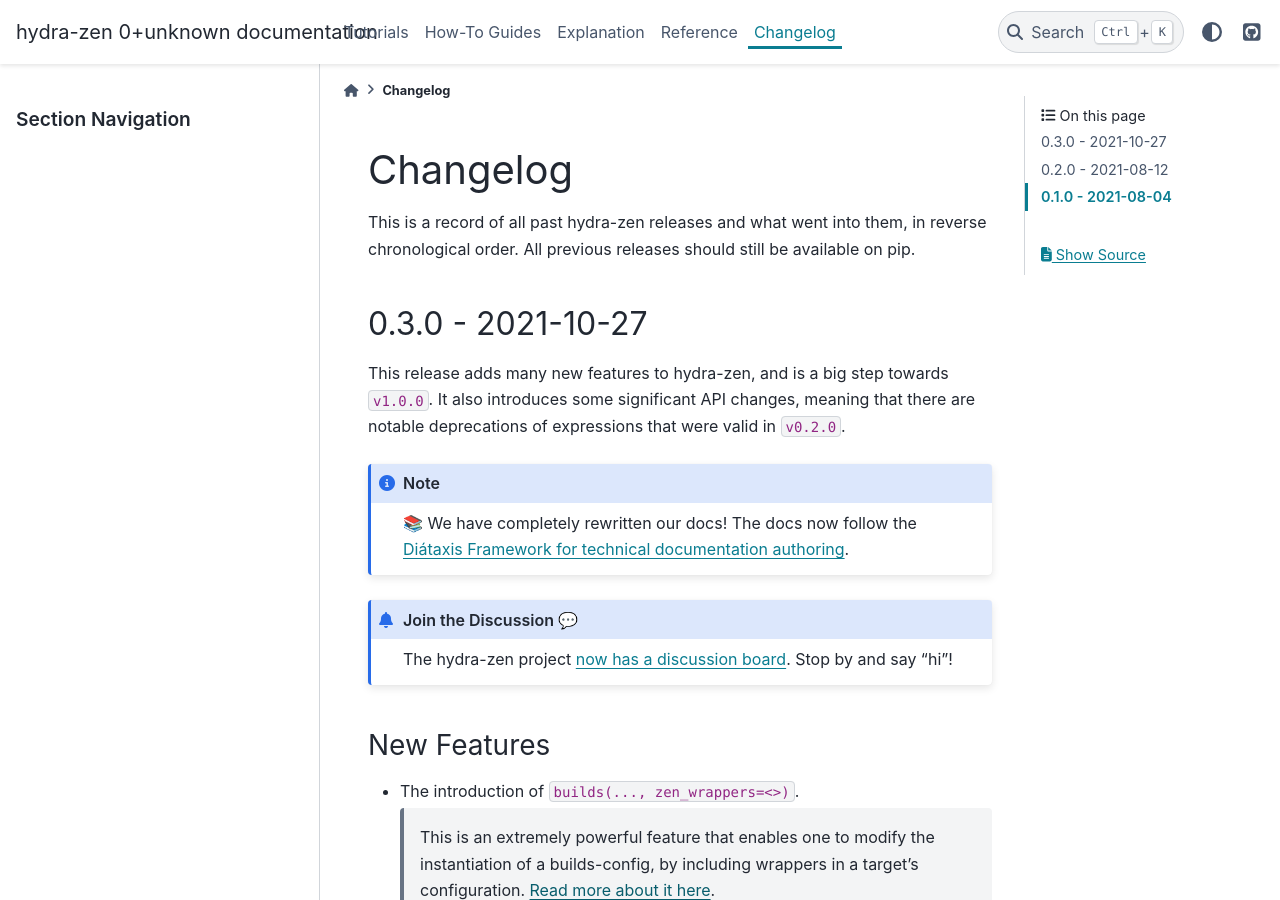
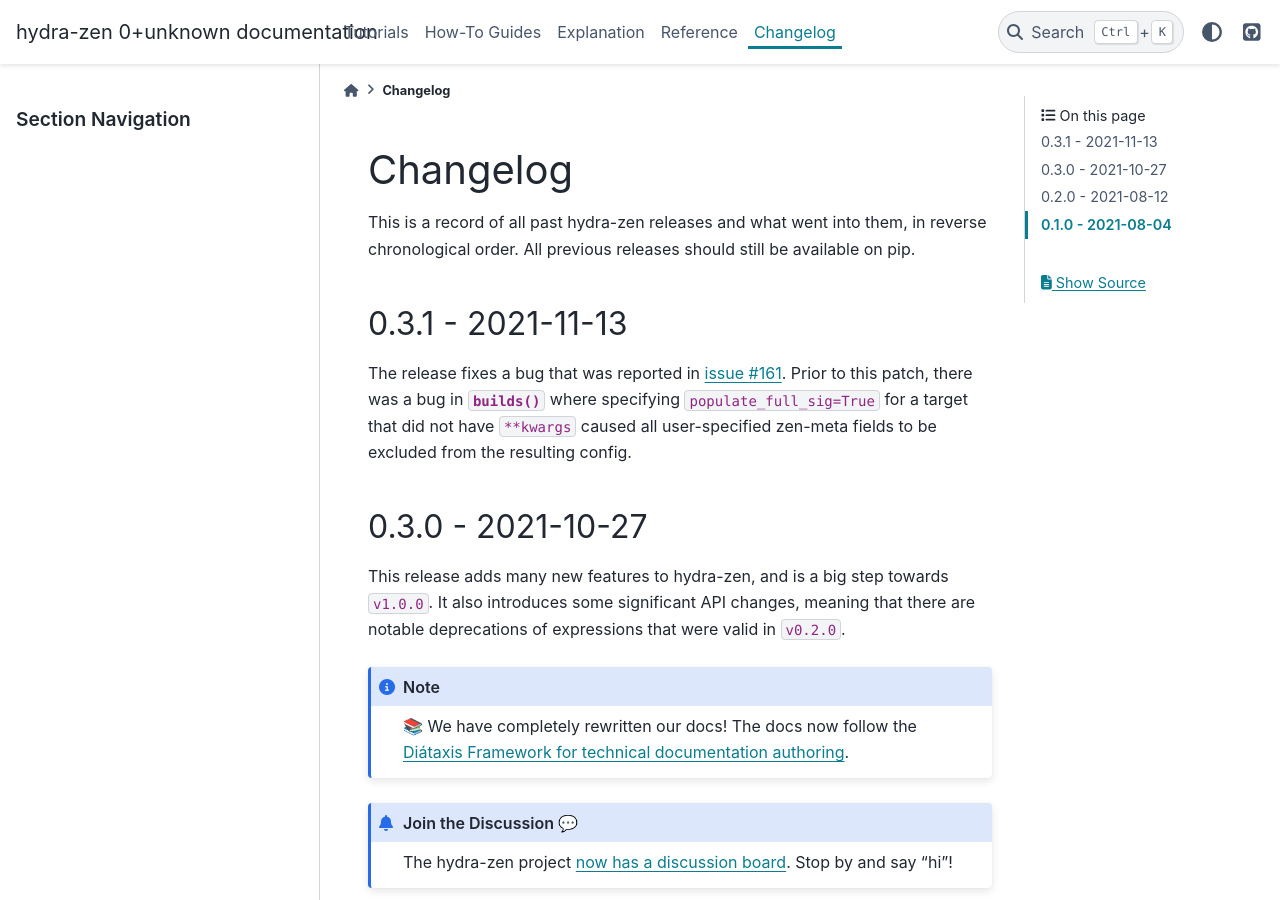
Before and after one commit to mit-ll-responsible-ai/hydra-zen, a Sphinx documentation site: the page built from docs/source/changes.rst, in a window 1280 px wide and 900 px high. Built offline with Sphinx 7.4.7 and the PyData theme 0.15.4, drawn with Linux system fonts in a browser that asks for light colours.

Commit message:
add changelog for 0.3.1

```diff
--- a/docs/source/changes.rst
+++ b/docs/source/changes.rst
@@ -4,6 +4,17 @@
 
 This is a record of all past hydra-zen releases and what went into them, in reverse chronological order.
 All previous releases should still be available on pip.
+
+.. _v0.3.1:
+
+------------------
+0.3.1 - 2021-11-13
+------------------
+
+The release fixes a bug that was reported in :issue:`161`. Prior to this patch,
+there was a bug in :func:`~hydra_zen.builds` where specifying ``populate_full_sig=True``
+for a target that did not have ``**kwargs`` caused all user-specified zen-meta fields
+to be excluded from the resulting config.
 
 .. _v0.3.0:
 
```
